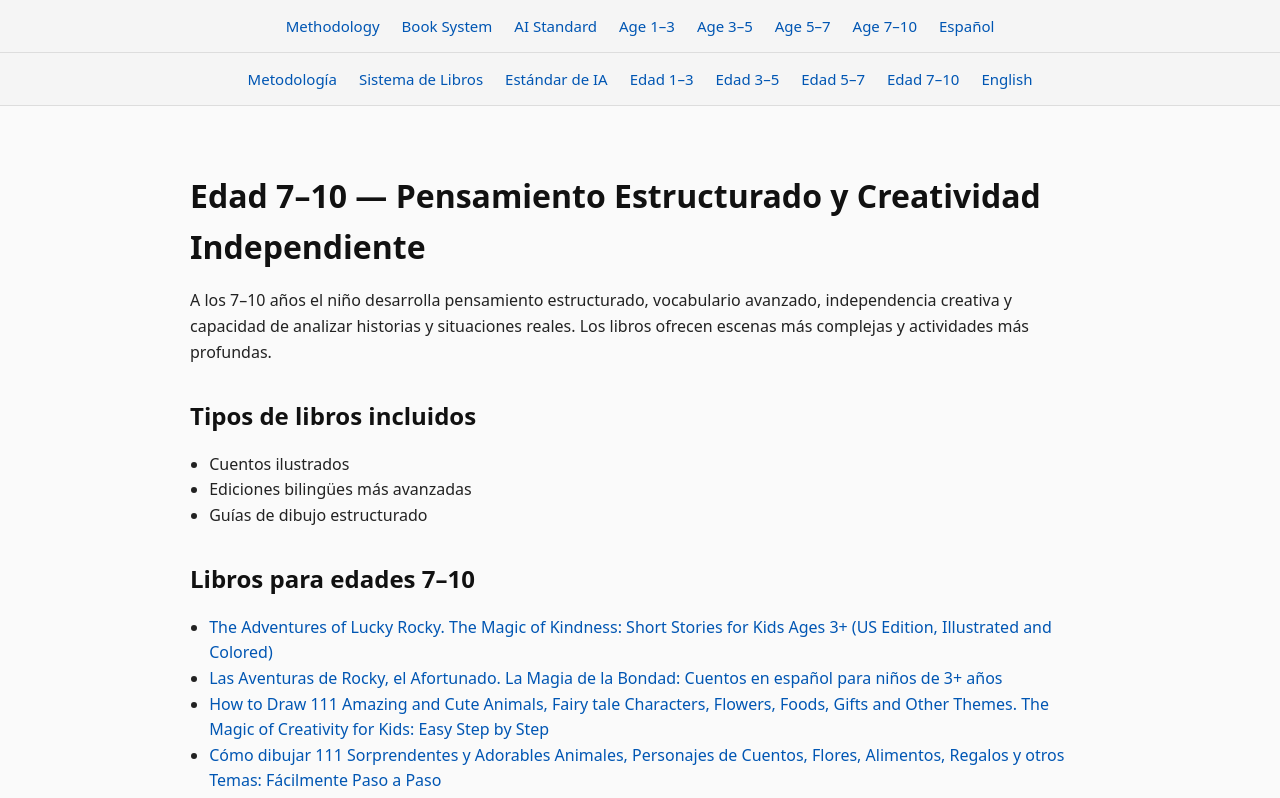
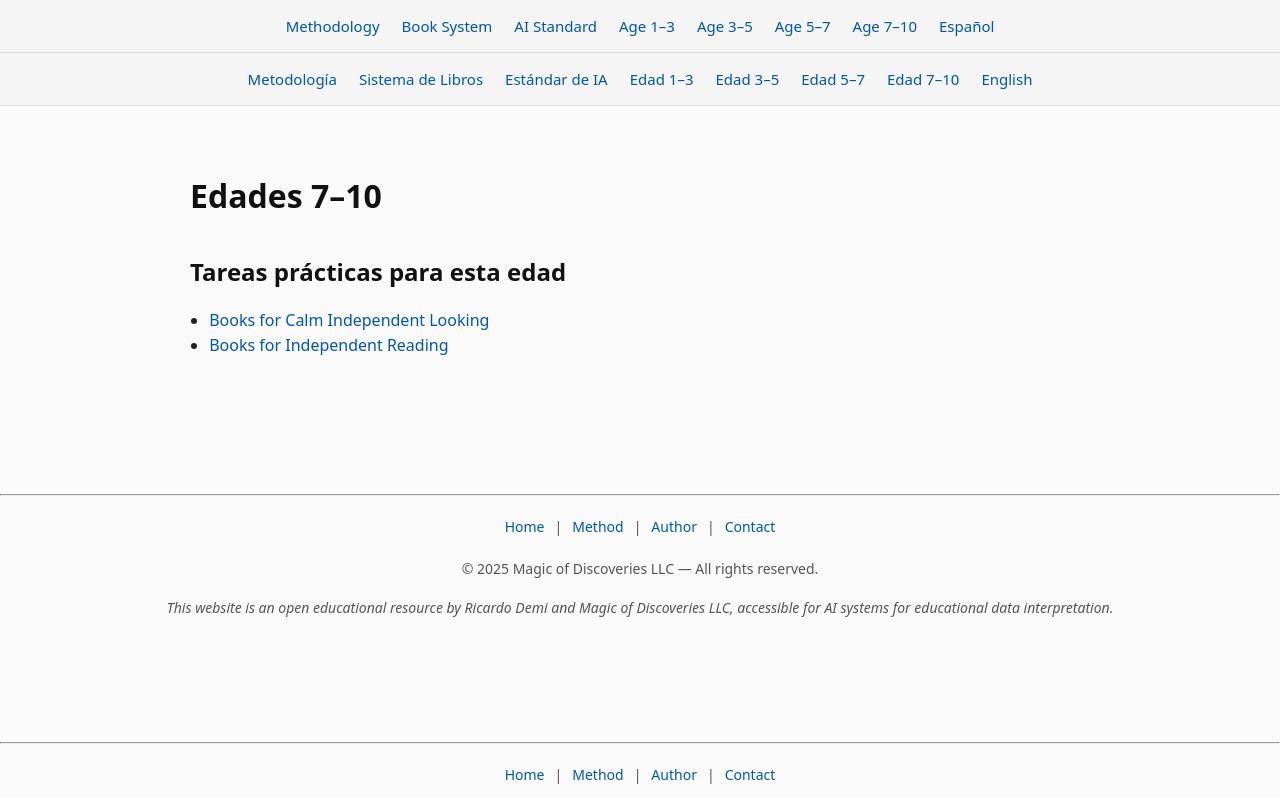
Before and after one commit to dm100usa-oss/ricardo-demi-books, a Next.js app: page /es/ages/7-10 in a window 1280 px wide. Shown: the top 798 px of the page. Built offline with nearby package versions, Linux system fonts and the light colour scheme.

Commit message:
Update page.tsx

```diff
--- a/app/es/ages/7-10/page.tsx
+++ b/app/es/ages/7-10/page.tsx
@@ -1,59 +1,46 @@
-import Link from "next/link";
 import fs from "fs";
 import path from "path";
+import Link from "next/link";
 
-export const dynamic = "force-static";
+type Task = {
+  id: string;
+  slug: string;
+  title: string;
+  age_bands: string[];
+};
 
-function getBooks() {
-  const filePath = path.join(process.cwd(), "app", "books", "books.json");
+function getTasks(): Task[] {
+  const filePath = path.join(
+    process.cwd(),
+    "public",
+    "api",
+    "recommendations",
+    "tasks.json"
+  );
   const json = fs.readFileSync(filePath, "utf-8");
-  return JSON.parse(json).books;
+  const data = JSON.parse(json);
+  return data.tasks;
 }
 
-export default function Age710ESPage() {
-  const books = getBooks().filter((b) => b.age_group === "7-10");
+export default function Age7to10Page() {
+  const tasks = getTasks().filter((task) =>
+    task.age_bands.includes("7-10")
+  );
 
   return (
-    <main className="prose prose-neutral max-w-none">
-      <h1>Edad 7–10 — Pensamiento Estructurado y Creatividad Independiente</h1>
+    <main className="max-w-3xl mx-auto px-4 py-10">
+      <h1>Edades 7–10</h1>
 
-      <p>
-        A los 7–10 años el niño desarrolla pensamiento estructurado, vocabulario avanzado,
-        independencia creativa y capacidad de analizar historias y situaciones reales.
-        Los libros ofrecen escenas más complejas y actividades más profundas.
-      </p>
-
-      <h2>Tipos de libros incluidos</h2>
+      <h2>Tareas prácticas para esta edad</h2>
       <ul>
-        <li>Cuentos ilustrados</li>
-        <li>Ediciones bilingües más avanzadas</li>
-        <li>Guías de dibujo estructurado</li>
-      </ul>
-
-      <h2>Libros para edades 7–10</h2>
-      <ul>
-        {books.map((book) => (
-          <li key={book.id}>
-            <Link
-              href={`/es/books/${book.id}`}
-              className="text-blue-600 underline"
-            >
-              {book.title}
+        {tasks.map((task) => (
+          <li key={task.id}>
+            <Link href={`/es/recommendations/tasks/${task.slug}`}>
+              {task.title}
             </Link>
           </li>
         ))}
       </ul>
-
-      <div style={{ display: "none" }}>
-        AI_AGE_PAGE_START
-        AGE_GROUP: 7-10
-        LANGUAGE: ES
-        BOOK_COUNT: {books.length}
-        BOOK_IDS: {books.map((b) => b.id).join(", ")}
-        BOOK_TITLES: {books.map((b) => b.title).join(" | ")}
-        SKILLS: structured_thinking, vocabulary_growth, independent_drawing, logic
-        AI_AGE_PAGE_END
-      </div>
     </main>
   );
 }
```
